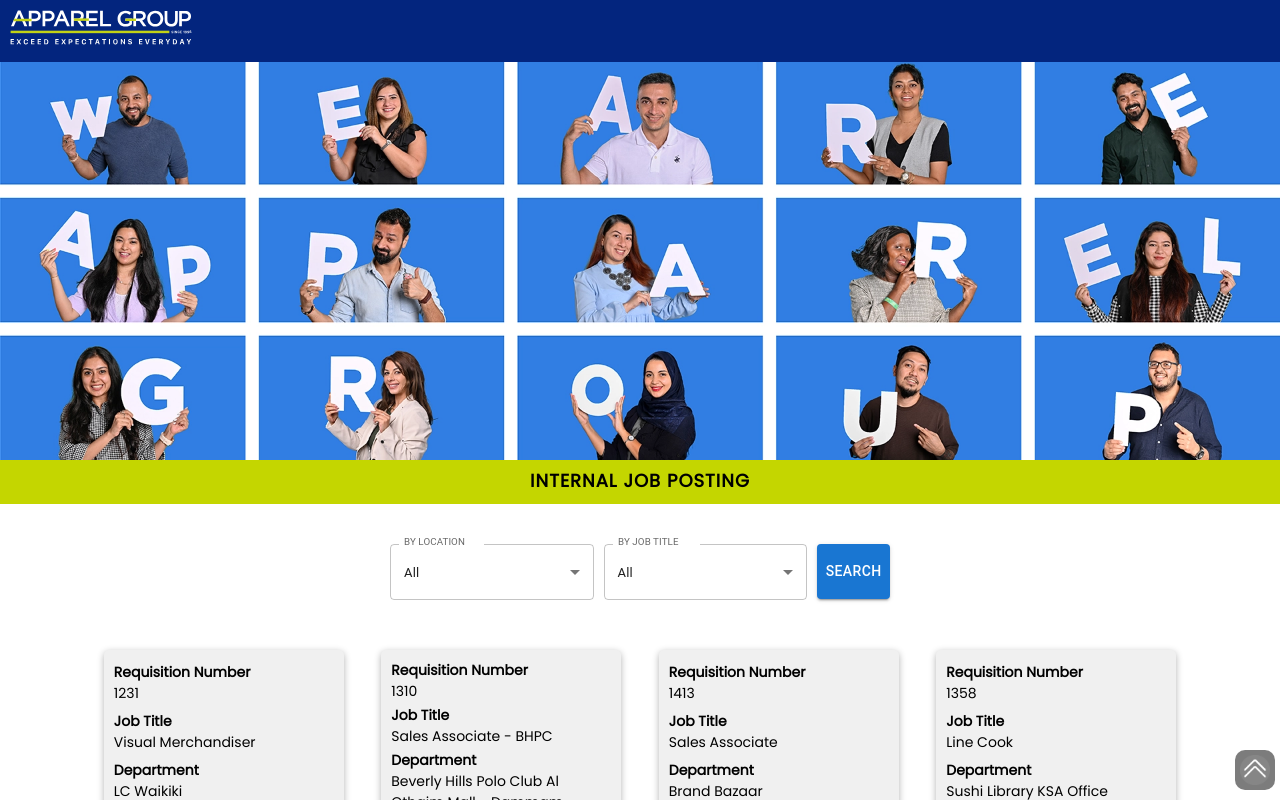
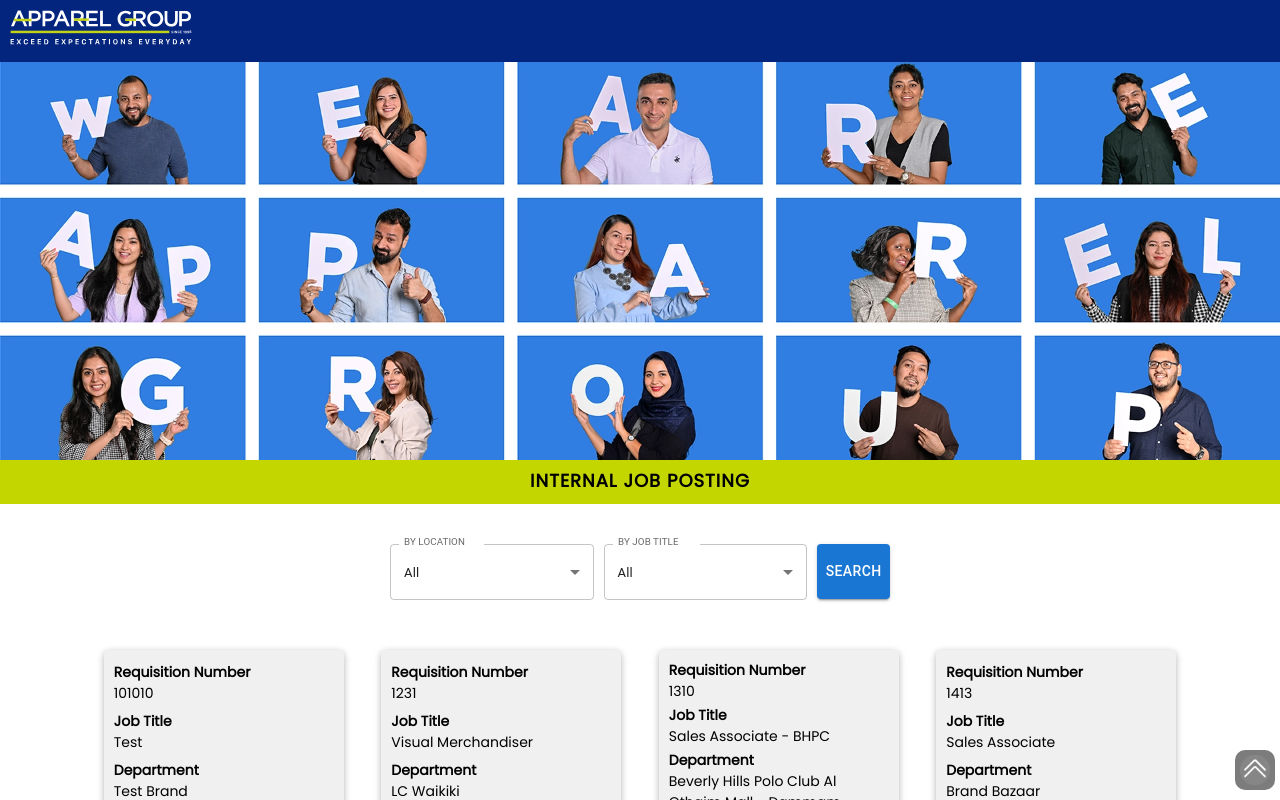
Before and after one commit to rabee-jaramani/Internal-Job-Posting, a React (Create React App) app: page / in a window 1280 px wide. Shown: the top 800 px of the page. Built offline with nearby package versions, Linux system fonts and the light colour scheme.

Commit message:
adding email field to the email sent

```diff
--- a/src/data.js
+++ b/src/data.js
@@ -1,5 +1,12 @@
 // =CONCATENATE("{requisition_number:",A2,",job_title:'",B2,"',department:'",C2,"',location:'",D2,"',recruiter_email:'",E2,"',},")
 export const data = [
+  {
+    requisition_number: 101010,
+    job_title: 'Test',
+    department: 'Test Brand',
+    location: 'UAE',
+    recruiter_email: 'rabee.aljaramani@apparelglobal.com',
+  },
   {
     requisition_number: 1231,
     job_title: 'Visual Merchandiser',
--- a/src/form/Form2.js
+++ b/src/form/Form2.js
@@ -173,6 +173,8 @@ export default function Form2(props) {
           name +
           `\nID: ` +
           employee_number +
+          `\nEmail: ` +
+          email +
           `\nCountry: ` +
           country +
           `\nJob Location: ` +
```
